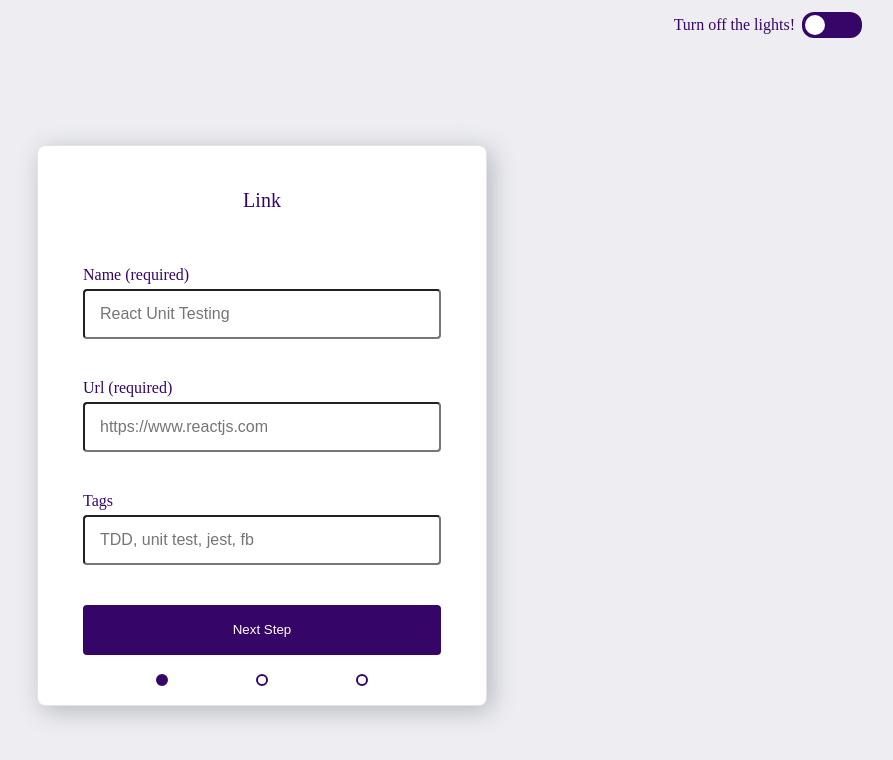
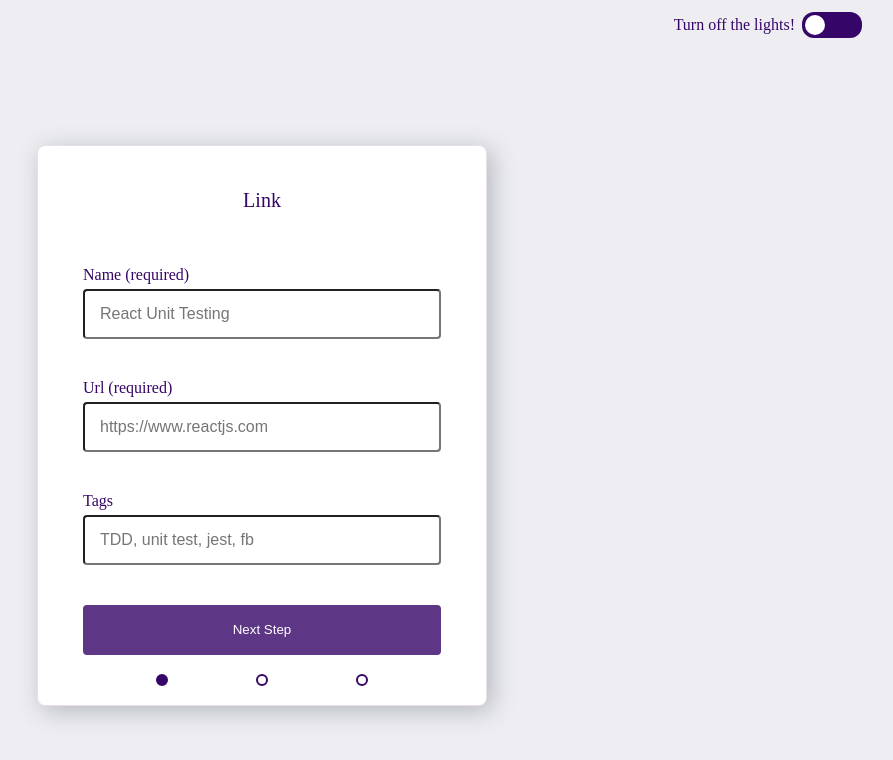
Before and after one commit to MC313/save-links, a React app: page / in a window 1280 px wide. Shown: the top 760 px of the page, without its empty margins (378-1271 px from the left). Built offline with nearby package versions, Linux system fonts and the light colour scheme.

Commit message:
- Moves state out of Button component and into smart component - Adds disabled prop to Button component

```diff
--- a/src/js/components/container/Step1.js
+++ b/src/js/components/container/Step1.js
@@ -8,8 +8,8 @@ import Button from '../presentational/Button';
 import Step from '../presentational/Step';
 import FormField from '../presentational/FormField';
 
-const Step1 = ({ backButton, stepId, title, className }) => {
-    const { formData, actions, dispatch } = useContext(StoreContext);
+const Step1 = ({ backButton, className, stepId, title }) => {
+    const { formData, actions, dispatch, theme } = useContext(StoreContext);
 
     const onInputBlur = ({ currentTarget }) => {
         dispatch(actions.setInputError({
@@ -59,8 +59,11 @@ const Step1 = ({ backButton, stepId, title, className }) => {
 
             <Button
                 className={className}
+                disabled={!formData.name.value || !formData.url.value}
                 label={'Next Step'}
-                onClickFn={() => nextStep(stepId)}/>
+                onClickFn={() => nextStep(stepId)}
+                themeStyles={{ ...theme }}
+            />
         </Step>
     );
 };
--- a/src/js/components/container/Step2.js
+++ b/src/js/components/container/Step2.js
@@ -45,6 +45,13 @@ const Step2 = ({ className, stepId, title }) => {
         dispatch(actions.navigateForward(stepId));
     };
 
+    const pluralize = (number, text) => {
+        const a = number === 1 ? text : `${text}s`;
+        console.log('a', a);
+        return a;
+    };
+
+
     return (
         <Step title={title} backButton>
             <div>
@@ -64,6 +71,7 @@ const Step2 = ({ className, stepId, title }) => {
                         <input
                             name="timeValue"
                             type="number"
+                            min="0"
                             value={formData.timeValue.value}
                             onChange={onInputChange}
                         />
@@ -72,6 +80,7 @@ const Step2 = ({ className, stepId, title }) => {
                             value={formData.timeUnit.value}
                             onChange={onInputChange}
                         >
+
                             <option value="minutes">Minutes</option>
                             <option value="hours">Hours</option>
                             <option value="days">Days</option>
@@ -83,6 +92,7 @@ const Step2 = ({ className, stepId, title }) => {
                 className={className}
                 label={'Next Step'}
                 onClickFn={() => nextStep(stepId)}
+                themeStyles={{ ...theme }}
             />
         </Step>
     );
--- a/src/js/components/container/Step3.js
+++ b/src/js/components/container/Step3.js
@@ -90,6 +90,7 @@ const Step3 = ({ backButton, title }) => {
                 className={className}
                 label={isSubmitting ? <LoadingElement /> : 'Save Link'}
                 onClickFn={() => saveLink}
+                themeStyles={{ ...theme }}
             />
         </Step>
     );
--- a/src/js/components/presentational/Button.js
+++ b/src/js/components/presentational/Button.js
@@ -1,28 +1,22 @@
 /** @jsx jsx */
 
-import React, { useContext } from 'react';
+import React from 'react';
 
 import { css, jsx } from '@emotion/core';
 import styled from '@emotion/styled';
 
-import { StoreContext } from '../../store';
 import { button } from '../../styles/styles';
 
-const Button = ({ className, label, onClickFn, themeStyles }) => {
-    // Move this up into a HOC
-    const { theme } = useContext(StoreContext);
-
-    const styles = {
-
-    };
+const Button = ({ className, disabled, label, onClickFn, themeStyles }) => {
     return (
         <button
+            type="button"
             css={{
-                backgroundColor: theme.primaryText,
-                color: theme.secondaryText
+                backgroundColor: themeStyles && themeStyles.primaryText,
+                color: themeStyles && themeStyles.secondaryText
             }}
             className={className}
-            type="button"
+            disabled={disabled}
             onClick={onClickFn}
         >
             {label}
--- a/src/js/components/presentational/FormField.js
+++ b/src/js/components/presentational/FormField.js
@@ -25,7 +25,6 @@ const styles = css`
       margin-bottom: ${margin.extraSmall};
       &--error {
         color: red;
-        color: var(--error, red);
       }
     }
     input {
```
